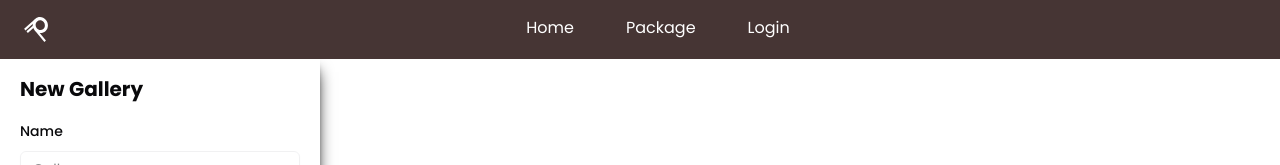
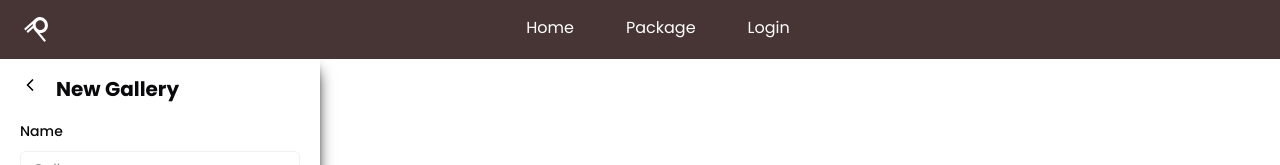
Before and after one commit to CP-RektMart/pic-me-pls-frontend, a Next.js app: page /gallery/create in a window 1280 px wide. Shown: the top 165 px of the page. Built offline with nearby package versions, Linux system fonts and the light colour scheme; no server answers; some icons are missing.

Commit message:
add: back button

```diff
--- a/src/components/gallery-page/gallery-detail.tsx
+++ b/src/components/gallery-page/gallery-detail.tsx
@@ -106,7 +106,17 @@ export default function GalleryDetailSection({
     <Container className='h-full'>
       <div className='flex h-full flex-col px-5 py-4'>
         <div className='flex h-full flex-col gap-y-4'>
-          <h1 className='text-xl font-bold'>New Gallery</h1>
+          <div className='flex flex-row gap-x-4'>
+            <Link href='/gallery'>
+              <Image
+                src='/leftArrow.svg'
+                alt='Back Arrow'
+                width={20}
+                height={20}
+              />
+            </Link>
+            <h1 className='text-xl font-bold'>New Gallery</h1>
+          </div>
           <div className='h-full'>
             <Form {...form}>
               <form
```
